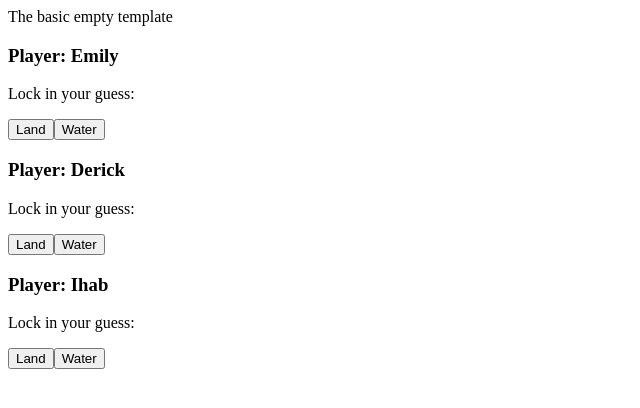
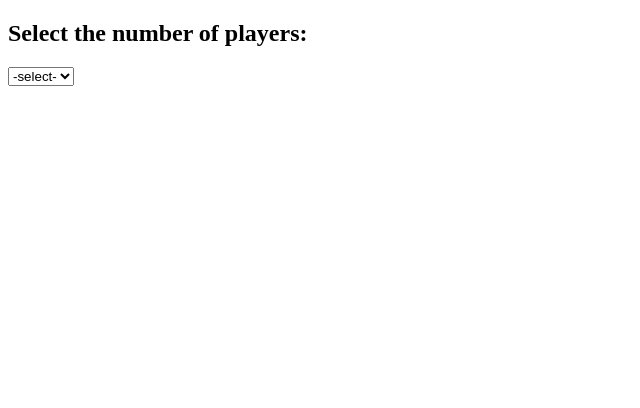
Before and after one commit to emigraced/on-water, a React (Create React App) app: page / in a window 1280 px wide. Shown: the top 408 px of the page, without its empty margins (0-640 px from the left). Built offline with nearby package versions, Linux system fonts and the light colour scheme.

Commit message:
added a drop down menu for selecting the number of players. menu disappears after a selection has been made, and the appropriate number of player cards appear.

```diff
--- a/src/components/App.js
+++ b/src/components/App.js
@@ -1,14 +1,10 @@
 import React from 'react'
-import { PlayerCard } from './PlayerCard'
+import { SelectPlayers } from './SelectPlayers'
 
 const App = () => {
   return (
     <div >
-          The basic empty template
-
-          <PlayerCard name="Emily"/>
-          <PlayerCard name="Derick"/>
-          <PlayerCard name="Ihab"/>
+          <SelectPlayers/>
     </div>
   )
 }
--- /dev/null
+++ b/src/components/SelectPlayers.js
@@ -0,0 +1,38 @@
+import React, {useState} from 'react'
+import {PlayerCard} from './PlayerCard'
+
+export const SelectPlayers = () => {
+
+    const [playerNumber, setPlayerNumber] = useState("")
+
+    function handleSelection(event) {
+        setPlayerNumber(event.target.value)
+    }
+
+    let players = []
+    if (playerNumber) {
+        for (let i = 1; i <= playerNumber; i++) {
+            players.push(<PlayerCard name={i} key={`player ${i}`}/>)
+        }
+    }
+
+    return (
+        <div>
+            {!playerNumber &&
+                <>
+                <h2>Select the number of players:</h2>
+                <select value={!playerNumber ? "select" : playerNumber} onChange={handleSelection}>
+                    <option value="select">-select-</option>
+                    <option value="1">1</option>
+                    <option value="2">2</option>
+                    <option value="3">3</option>
+                    <option value="4">4</option>
+                    <option value="5">5</option>
+                    <option value="6">6</option>
+                </select>
+                </>
+            }
+            {playerNumber && players}
+        </div>
+    )
+}
```
